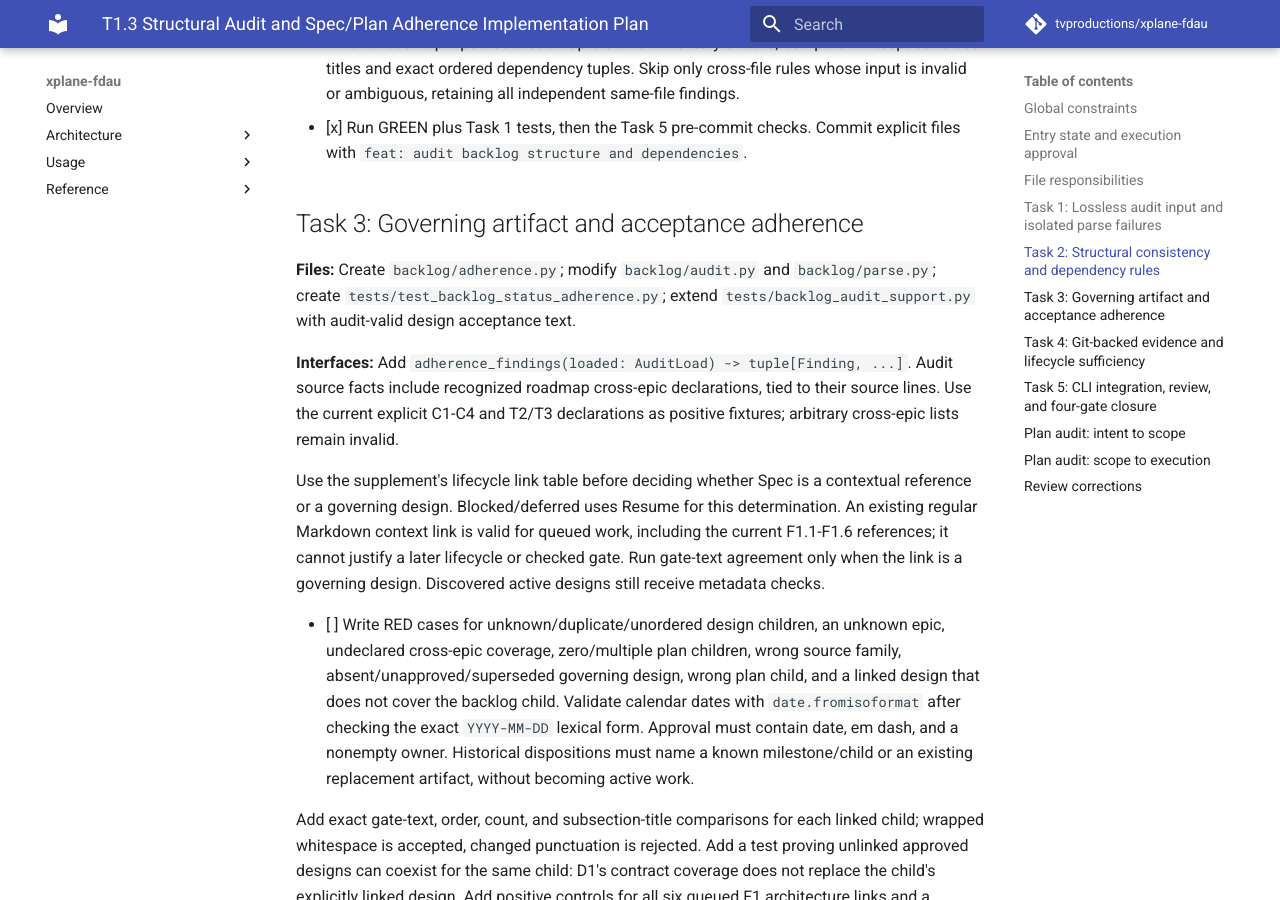
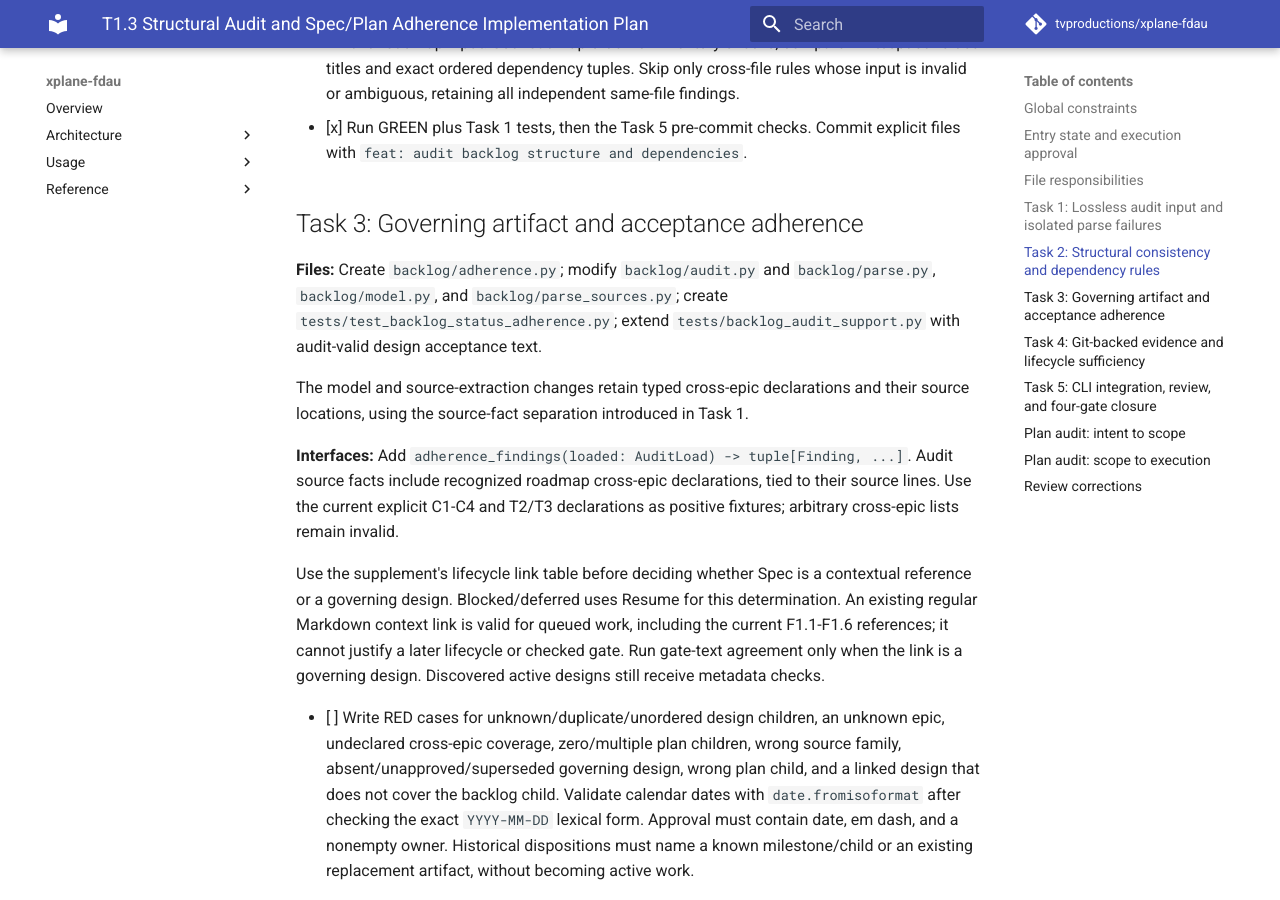
Before and after one commit to tvproductions/xplane-fdau, an MkDocs documentation site: the page built from docs/superpowers/plans/2026-09-05-t1-3-structural-audit.md, in a window 1280 px wide and 900 px high, scrolled down 6018 px. Built offline with MkDocs 1.6.1 and Material for MkDocs 9.7.7, drawn with Linux system fonts in a browser that asks for light colours; comment, search, counter and statistics services are not loaded.

Commit message:
docs: locate typed cross-epic audit sources

```diff
--- a/docs/superpowers/plans/2026-09-05-t1-3-structural-audit.md
+++ b/docs/superpowers/plans/2026-09-05-t1-3-structural-audit.md
@@ -244,8 +244,12 @@ Each test owns its temporary directory and mutations.
 ## Task 3: Governing artifact and acceptance adherence
 
 **Files:** Create `backlog/adherence.py`; modify `backlog/audit.py` and
-`backlog/parse.py`; create `tests/test_backlog_status_adherence.py`; extend
+`backlog/parse.py`, `backlog/model.py`, and `backlog/parse_sources.py`; create
+`tests/test_backlog_status_adherence.py`; extend
 `tests/backlog_audit_support.py` with audit-valid design acceptance text.
+
+The model and source-extraction changes retain typed cross-epic declarations
+and their source locations, using the source-fact separation introduced in Task 1.
 
 **Interfaces:** Add `adherence_findings(loaded: AuditLoad) -> tuple[Finding, ...]`.
 Audit source facts include recognized roadmap cross-epic declarations, tied
```
